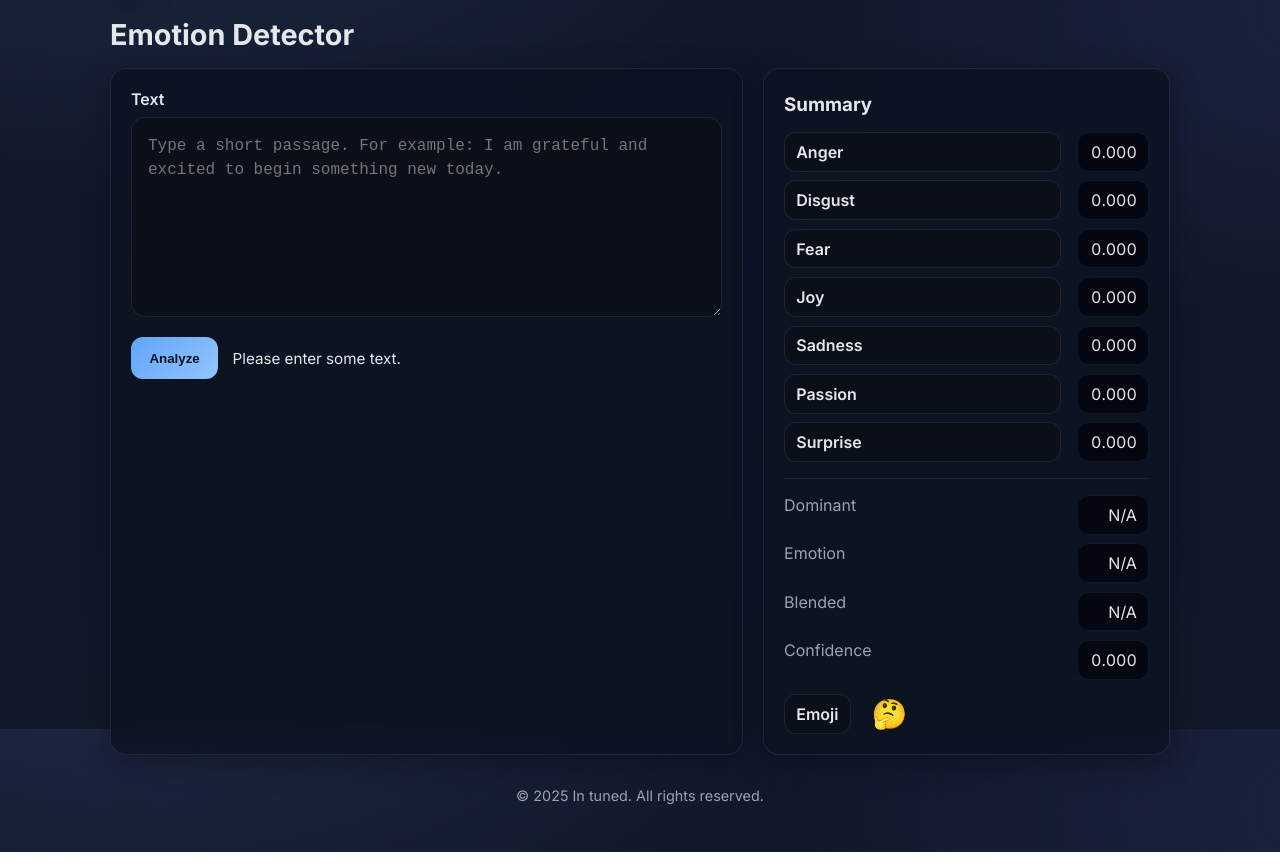
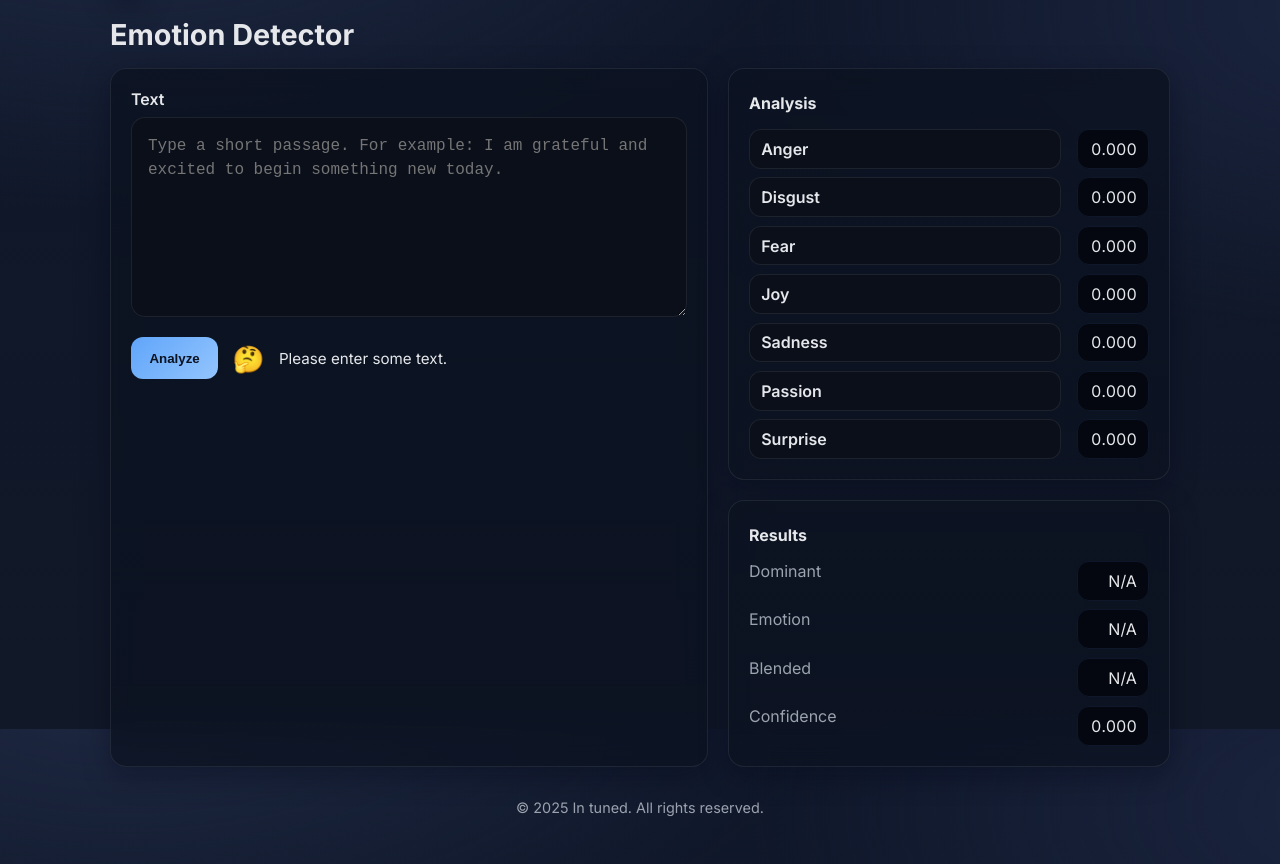
Before and after one commit to SRAS2024/IBM-Final, a plain HTML site: page emoindex.html in a window 1280 px wide. Both pictures are taken after a click on the button "Analyze". Shown: the part 71-935 px from the top of the page. Drawn offline with Linux system fonts and the light colour scheme.

Commit message:
Update emoindex.html

```diff
--- a/emoindex.html
+++ b/emoindex.html
@@ -40,15 +40,17 @@
         color:var(--ink);width:36px;height:36px;border-radius:10px;cursor:pointer;
         display:grid;place-items:center;font-weight:800
       }
-      .grid{display:grid;gap:1.25rem;grid-template-columns:1.4fr .9fr}
-      @media (max-width: 960px){ .grid{grid-template-columns:1fr} }
+      h1{font-size:1.8rem;margin:.25rem 0 1rem 0}
+      .grid{display:grid;gap:1.25rem;grid-template-columns:1.15fr .85fr}
+      @media (max-width: 980px){ .grid{grid-template-columns:1fr} }
+
       .card{
         background:linear-gradient(180deg, var(--glass), var(--glass-2));
         border:1px solid var(--border); border-radius:var(--radius);
         box-shadow:var(--shadow); backdrop-filter: blur(12px); -webkit-backdrop-filter: blur(12px);
         padding:1.25rem;
       }
-      h1{font-size:1.8rem;margin:.25rem 0 1rem 0}
+
       label{display:block;font-weight:600;margin-bottom:.5rem}
       textarea{
         width:100%;min-height:200px;resize:vertical;background:#0a0f1a;color:var(--ink);
@@ -62,17 +64,19 @@
       }
       .status{font-size:.95rem}
       .status.err{color:#fca5a5}
+      .emojiInline{font-size:1.6rem;display:flex;gap:.35rem;align-items:center;min-height:1.6rem}
+
+      /* Right column panels */
+      .panelTitle{margin:.25rem 0 1rem 0;font-weight:700}
       .kv{display:grid;grid-template-columns:1fr auto;gap:.55rem 1rem}
       .pill{padding:.55rem .7rem;border:1px solid var(--border);border-radius:12px;background:#0a0f1a;font-weight:600}
       .value{min-width:4.5rem;text-align:right;background:#04070f;border:1px solid #0f172a;padding:.55rem .7rem;border-radius:12px;font-variant-numeric:tabular-nums}
       .hr{height:1px;background:var(--border);margin:1rem 0}
-      .emojiBox{
-        display:flex;align-items:center;gap:.5rem;margin-left:.4rem;
-        font-size:1.8rem
-      }
-      .meta{display:grid;grid-template-columns:1fr auto;gap:.55rem 1rem;margin-top:.75rem}
+      .meta{display:grid;grid-template-columns:1fr auto;gap:.55rem 1rem}
       .meta .label{color:var(--muted)}
+
       footer{margin-top:2rem;color:var(--muted);text-align:center;font-size:.9rem}
+
       /* Modal */
       .overlay{
         position:fixed;inset:0;background:rgba(0,0,0,.55);display:none;
@@ -111,17 +115,21 @@
       <h1>Emotion Detector</h1>
 
       <section class="grid">
+        <!-- Left: input and inline emoji result -->
         <div class="card">
           <label for="text">Text</label>
           <textarea id="text" placeholder="Type a short passage. For example: I am grateful and excited to begin something new today."></textarea>
           <div class="row">
             <button id="analyze" class="btn">Analyze</button>
+            <span id="emojiInline" class="emojiInline" aria-live="polite">🤔</span>
             <span id="status" class="status" aria-live="polite"></span>
           </div>
         </div>
 
-        <div class="card">
-          <h3 style="margin:.25rem 0 1rem 0">Summary</h3>
+        <!-- Right: two stacked panels -->
+        <div>
+          <div class="card" style="margin-bottom:1.25rem">
+            <div class="panelTitle">Analysis</div>
             <div class="kv">
               <div class="pill">Anger</div>    <div class="value" id="v-anger">0.000</div>
               <div class="pill">Disgust</div>  <div class="value" id="v-disgust">0.000</div>
@@ -131,19 +139,16 @@
               <div class="pill">Passion</div>  <div class="value" id="v-passion">0.000</div>
               <div class="pill">Surprise</div> <div class="value" id="v-surprise">0.000</div>
             </div>
+          </div>
 
-          <div class="hr"></div>
-
+          <div class="card">
+            <div class="panelTitle">Results</div>
             <div class="meta">
-            <div class="label">Dominant</div> <div class="value" id="v-dominant">N/A</div>
-            <div class="label">Emotion</div>  <div class="value" id="v-emotion">N/A</div>
-            <div class="label">Blended</div>  <div class="value" id="v-blended">N/A</div>
+              <div class="label">Dominant</div>   <div class="value" id="v-dominant">N/A</div>
+              <div class="label">Emotion</div>    <div class="value" id="v-emotion">N/A</div>
+              <div class="label">Blended</div>    <div class="value" id="v-blended">N/A</div>
               <div class="label">Confidence</div> <div class="value" id="v-confidence">0.000</div>
             </div>
-
-          <div class="row" style="margin-top:.9rem">
-            <div class="pill">Emoji</div>
-            <div id="emojiBox" class="emojiBox" aria-live="polite">🤔</div>
           </div>
         </div>
       </section>
@@ -157,11 +162,11 @@
         <h2 id="modalTitle">About In tuned</h2>
         <p class="muted">Description:</p>
         <p>
-          A simple reflection tool that lets you write current thoughts to help you process how you feel in the moment. This is a helper and should be used as such.
+          A simple reflection tool that lets you write current thoughts to help you process how you feel in the moment. Use it as a helper, not as advice.
         </p>
         <p class="muted" style="margin-top:.6rem">How it works:</p>
         <p>
-          Type your thoughts and the text is analyzed across seven core emotions on a continuous scale. The app selects a dominant core and also produces a final two emotion label that best matches the mixture. The goal is to support self reflection, not to provide advice.
+          Your text is analyzed across seven core emotions on a continuous scale. We select a dominant core and also compute a final two emotion label that best matches the mixture. The goal is clarity and self reflection.
         </p>
         <div class="actions">
           <button id="closeModal" class="ghost">Done</button>
@@ -186,7 +191,7 @@
         confidence: $('v-confidence'),
       };
 
-      const emojiBox = $('emojiBox');
+      const emojiInline = $('emojiInline');
 
       function setStatus(text, isError=false){
         const s = $('status');
@@ -222,9 +227,9 @@
           fields.emotion.textContent          = data.emotion || 'N/A';
           fields.confidence.textContent       = fmt(parseFloat(data.confidence || 0));
 
-          // Emoji
+          // Emoji near the Analyze button
           const em = Array.isArray(data.emoji) ? data.emoji : [];
-          emojiBox.textContent = em.length ? em.join(' ') : '🤔';
+          emojiInline.textContent = em.length ? em.join(' ') : '🤔';
 
           setStatus('');
         }catch(err){
@@ -236,7 +241,7 @@
               fields[k].textContent = '0.000';
             }
           }
-          emojiBox.textContent = '🤔';
+          emojiInline.textContent = '🤔';
         }
       });
 
```
Lines whose indentation alone changed are shown as unchanged.
